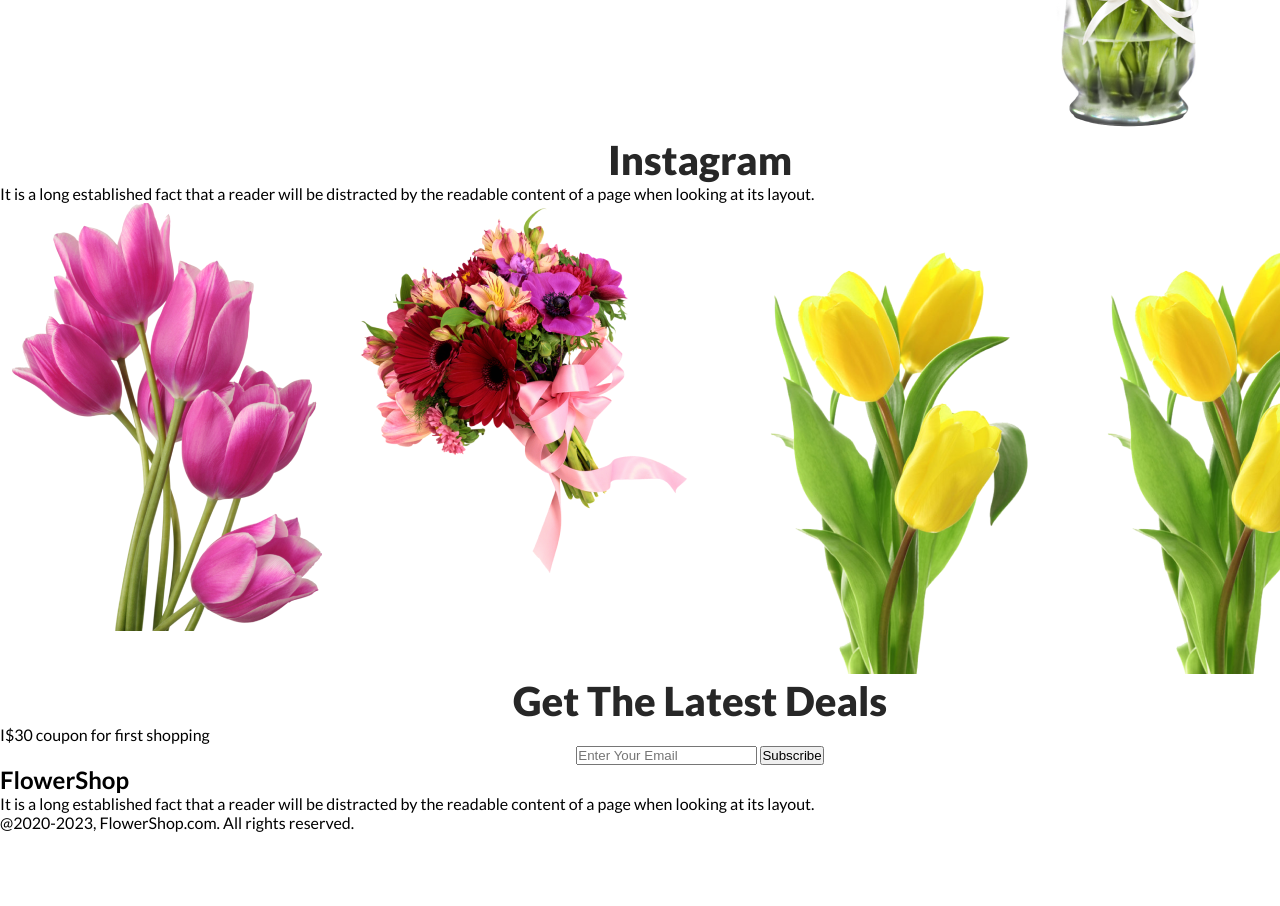
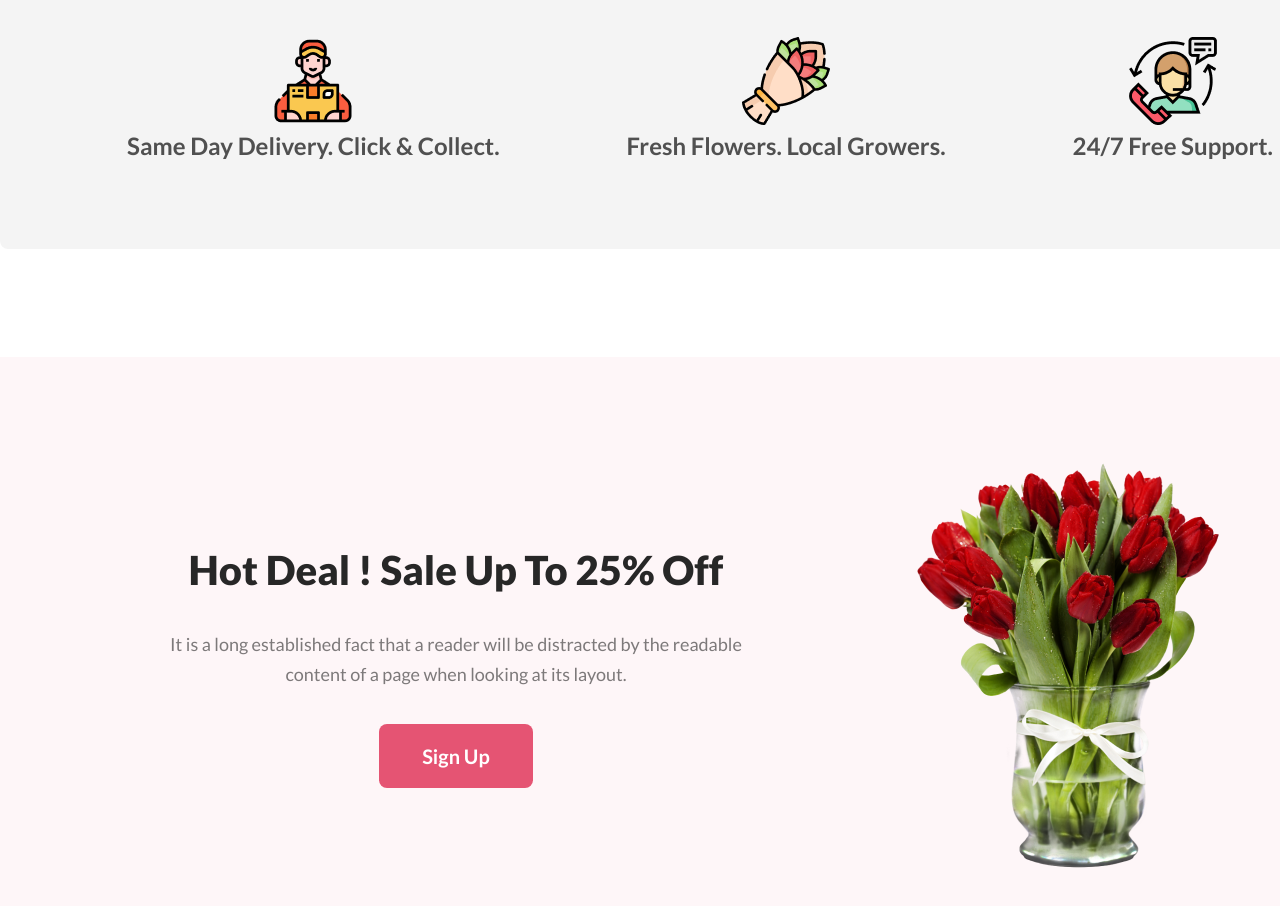
Before and after one commit to HelloOhab/Flower-Shop, a plain HTML site: page index.html in a window 1280 px wide. Shown: the part 1760-2666 px from the top of the page. Before the commit the page ends 2592 px from the top, so only its background shows below. Drawn offline with Linux system fonts and the light colour scheme.

Commit message:
Added html and CSS

```diff
--- a/index.html
+++ b/index.html
@@ -31,15 +31,21 @@
             </div>
             <div class="featured-item">
                 <div class="featured-single">
-                    <img src="images/pngwing 6.png" alt="wing">
+                    <div class="features-first-img first-img">
+                        <img src="images/pngwing 6.png" alt="wing" width="310px">
+                    </div>
                     <h3>Pink Flower Tree</h3>
                 </div>
                 <div class="featured-single">
-                    <img src="images/pngwing 5.png" alt="wing">
+                    <div class="features-first-img second-img">
+                        <img src="images/pngwing 5.png" alt="wing" width="370px">
+                    </div>
                     <h3>Pink Flower Tree</h3>
                 </div>
                 <div class="featured-single">
-                    <img src="images/pngwing 7.png" alt="wing">
+                    <div class="features-first-img third-img">
+                        <img src="images/pngwing 7.png" alt="wing" width="285px">
+                    </div>
                     <h3>Pink Flower Tree</h3>
                 </div>
             </div>
@@ -66,55 +72,54 @@
         <!-- CTA Section -->
         <section class="cta-main">
             <div class="cta-container">
-                <div class="cta-info">
-                    <h1 class="primary-title">Let's make beautiful flowers a part of your life.</h1>
-                    <p class="cta-descrip">Let's invite the beauty of flowers into our lives and experience the profound impact they can have on our well-being. Whether it's through creating welcoming spaces, boosting our mood, expressing emotions, embracing nature's healing power, or cultivating mindfulness, flowers offer a remarkable way to enhance our lives.</p>
-                    <button class="primary-btn">Shop Now</button>
+                <div class="cta-info txt-center">
+                    <h1 class="primary-title">Hot Deal ! Sale Up To 25% Off</h1>
+                    <p class="cta-descrip">It is a long established fact that a reader will be distracted by the readable <br> content of a page when looking at its layout.</p>
+                    <button class="primary-btn">Sign Up</button>
                 </div>
                 <img src="images/pngwing 8.png" alt="flower">
             </div>
         </section>
 
         <!-- Insta Section -->
-        <section class="features-flower">
-            <div class="feature-info">
+        <section class="insta-main">
+            <div class="insta-info txt-center">
                 <h2 class="primary-title">Instagram</h2>
-                <p>It is a long established fact that a reader will be distracted by the readable content of a page when looking at its layout.</p>
+                <p>It is a long established fact that a reader will be distracted by the readable <br> content of a page when looking at its layout.</p>
             </div>
-            <div class="featured-item">
-                <div class="featured-single">
-                    <img src="images/pngwing 6.png" alt="wing">
+            <div class="insta-item">
+                <div class="insta-single">
+                    <img src="images/Flower 01.png" alt="Flower 01.png">
                 </div>
-                <div class="featured-single">
-                    <img src="images/pngwing 5.png" alt="wing">
+                <div class="insta-single">
+                    <img src="images/Rectangle 6.png" alt="Rectangle 3.png">
                 </div>
-                <div class="featured-single">
-                    <img src="images/pngwing 7.png" alt="wing">
+                <div class="insta-single">
+                    <img src="images/Rectangle 4.png" alt="Rectangle 4.png">
                 </div>
-                <div class="featured-single">
-                    <img src="images/pngwing 7.png" alt="wing">
+                <div class="insta-single">
+                    <img src="images/Rectangle 5.png" alt="Rectangle 5.png">
                 </div>
             </div>
         </section>
 
         <!-- Newsletter Section -->
-                <!-- Insta Section -->
-                <section class="features-flower">
-                    <div class="feature-info">
+        <section class="newsletter-area">
+            <div class="newsletter-info txt-center">
                 <h2 class="primary-title">Get The Latest Deals</h2>
                 <p>I$30 coupon for first shopping</p>
             </div>
-                    <div class="featured-item">
+            <div class="newsletter-form txt-center">
                 <form class="contact" action="">
                     <input type="email" name="" placeholder="Enter Your Email">
-                            <input type="button" value="Subscribe">
+                    <input class="primary-btn" type="button" value="Subscribe">
                 </form>
             </div>
         </section>
     </main>
     <footer>
         <section class="footer-main">
-            <div class="footer-container">
+            <div class="footer-container txt-center">
                 <h2><span>Flower</span>Shop</h2>
                 <p>It is a long established fact that a reader will be distracted by the readable content of a page when looking at its layout.</p>
                 <p>@2020-2023, FlowerShop.com. All rights reserved. </p>
--- a/styles/style.css
+++ b/styles/style.css
@@ -24,6 +24,9 @@ body{
     font-size: 40px;
     font-weight: 800;
     line-height: normal;
+}
+.txt-center{
+    text-align: center;
 }
 
 /* Main banner CSS Styles */
@@ -56,20 +59,154 @@ body{
 /* Features Styles */
 .features-flower{
     width: 1400px;
+    margin: 0 auto;
+    padding: 108px 0px 80px 0px;
+}
+.feature-info{
+    text-align: center;
+    padding: 0px 400px 30px;
+}
+.feature-info p{
+    color: rgba(39, 39, 39, 0.60);
+    text-align: center;
+    font-size: 18px;
+    font-weight: 400;
+    line-height: 30px;
 }
 .featured-item{
     display: flex;
     justify-content: space-around;
+    gap: 24px;
 }
-
+.featured-item .featured-single{
+    width: 464px;
+}
+.featured-item .featured-single .features-first-img{
+    height: 428px;
+    border-radius: 300px 300px 0px 0px;
+    padding: 110px 76px 0px 76px;
+}
+.featured-item .featured-single .first-img{
+    background: rgba(167, 33, 98, 0.15);
+}
+.featured-item .featured-single .second-img{
+    background: rgba(5, 151, 160, 0.15);
+}
+.featured-item .featured-single .third-img{
+    background: rgba(71, 125, 17, 0.15);
+}
+.featured-item .featured-single h3{
+    text-align: center;
+    text-decoration: underline;
+    padding-top: 25px;
+}
 /* Whu Us Styles */
 .why-container{
+    width: 1400px;
+    margin: 0 auto;
     display: flex;
-    justify-content: space-around;
+    justify-content: space-evenly;
+    border-radius: 8px;
+    background: rgba(39, 39, 39, 0.05);
+    padding: 86px 0px;
+    margin-bottom: 108px;
+}
+.why-container .why-single{
+    text-align: center;
+}
+.why-container .why-single h3{
+    color: rgba(39, 39, 39, 0.80);
+    font-size: 24px;
+    font-weight: 600;
+    line-height: 35px;
 }
 
 /* CTA Styles */
+.cta-main{
+    background-color: rgba(229, 84, 115, 0.05);
+    padding: 100px 0px;
+}
 .cta-container{
+    width: 1400px;
+    margin: 0 auto;
     display: flex;
-    justify-content: space-between;
+    justify-content: space-evenly;
+    align-items: center;
 }
+.cta-descrip{
+    color: rgba(39, 39, 39, 0.60);
+    font-size: 18px;
+    font-weight: 400;
+    line-height: 30px;
+    padding: 35px 0px;
+}
+/* Insta Styles */
+.insta-main{
+    width: 1400px;
+    margin: 0 auto;
+    padding: 86px 0px;
+}
+.insta-item{
+    display: flex;
+    gap: 24px;
+}
+.insta-single {
+    width: 329px;
+}
+.insta-info p{
+    color: rgba(39, 39, 39, 0.60);
+    text-align: center;
+    font-size: 18px;
+    font-weight: 400;
+    line-height: 30px;
+}
+/* Newsletter Styles */
+.newsletter-area{
+    width: 1400px;
+    margin: 0 auto;
+    background-image: url(../images/Rectangle\ 9.png);
+    background-position: center;
+    background-repeat: no-repeat;
+    background-size: cover;
+    padding: 122px 0px;
+    border-radius: 8px;
+    margin-bottom: 100px;
+}
+.contact input[type=email]{
+    width: 600px;
+    height: 60px;
+    padding: 0px 15px;
+    border-radius: 8px;
+    border: none;
+}
+.contact input[type=button]{
+    margin-left: 15px;
+    padding: 16px 35px 20px 35px;
+}
+
+/* Footer Styles */
+.footer-main{
+    background-color: #111010;
+    padding: 128px 0px;
+}
+.footer-container{
+    width: 1400px;
+    margin: 0 auto;
+}
+.footer-container h2{
+    color: #E55473;
+    font-family: Lato;
+    font-size: 48px;
+    font-style: normal;
+    font-weight: 800;
+    line-height: normal;
+}
+.footer-container p{
+    color: rgba(255, 255, 255, 0.90);
+    text-align: center;
+    font-family: Lato;
+    font-size: 18px;
+    font-style: normal;
+    font-weight: 400;
+    line-height: 30px;
+}
```
Lines whose indentation alone changed are shown as unchanged.
